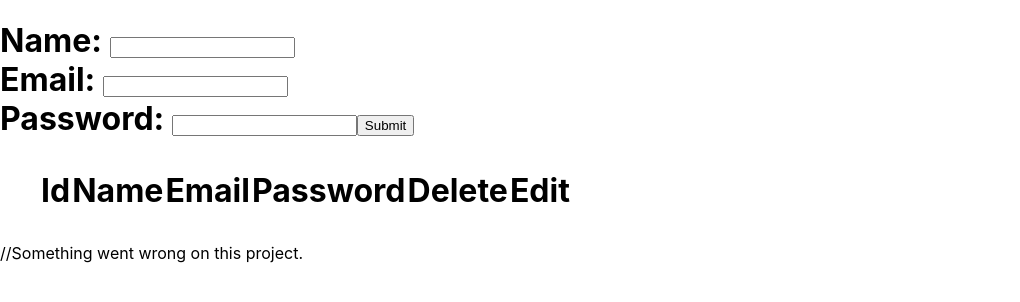
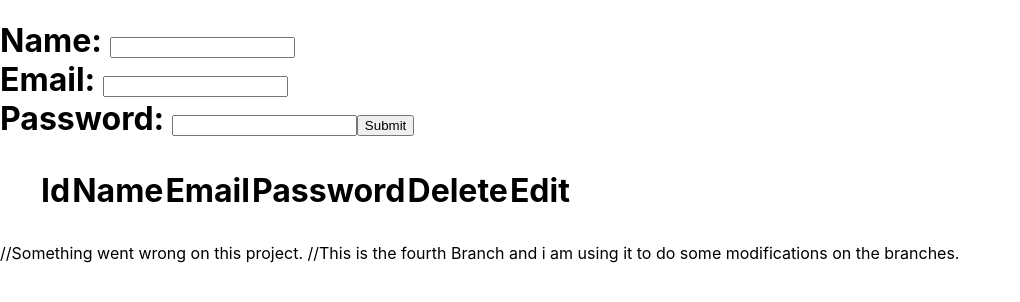
Before and after one commit to Uniyalpreeti/githubPractice-smartData, a React (Create React App) app in the folder myapp/: page / in a window 1280 px wide. Shown: the top 302 px of the page, without its empty margins (0-1020 px from the left). Built offline with nearby package versions, Linux system fonts and the light colour scheme.

Commit message:
Forth branch is ready to update

```diff
--- a/myapp/src/App.js
+++ b/myapp/src/App.js
@@ -6,6 +6,7 @@ function App() {
     <div>
      <h1><Comp1 /></h1>
      //Something went wrong on this project.
+     //This is the fourth Branch and i am using it to do some modifications on the branches.
 
     </div>
   );
```
